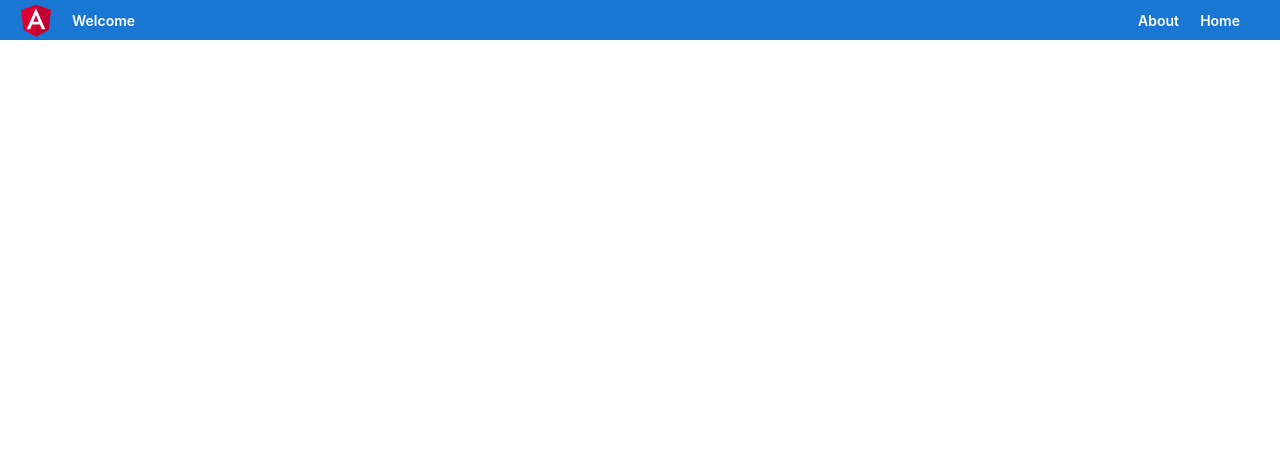
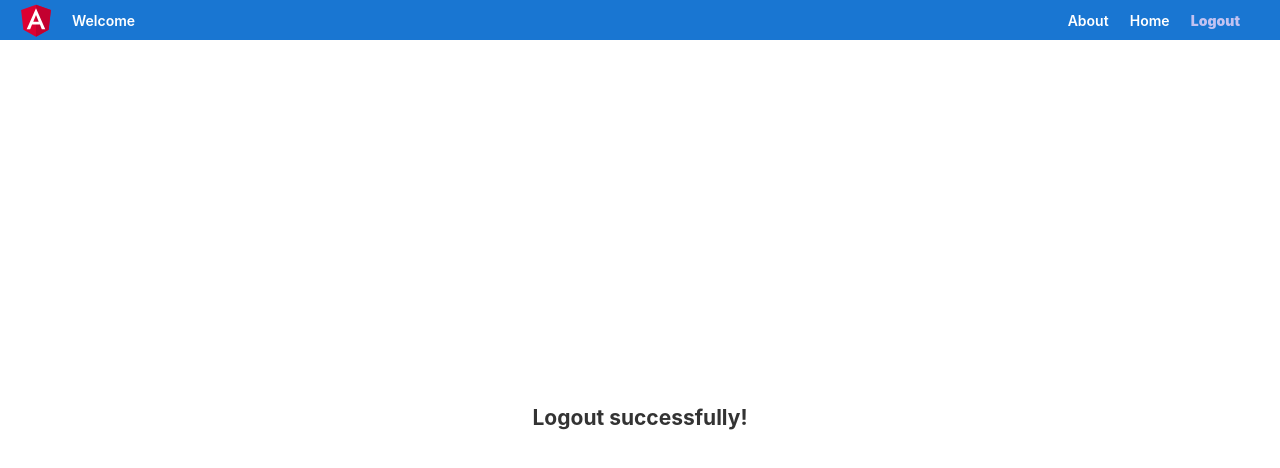
Before and after one commit to gayathrinp2020/quizangular, an Angular app: page /logout in a window 1280 px wide. Before the commit this address led to /. Shown: the top 468 px of the page. Built offline with nearby package versions, Linux system fonts and the light colour scheme.

Commit message:
JWT tokens

```diff
--- a/src/app/app-routing.module.ts
+++ b/src/app/app-routing.module.ts
@@ -7,6 +7,8 @@ import { AboutComponent } from './about/about.component';
 import { PythonComponent } from './python/python.component';
 import { JavascriptComponent } from './javascript/javascript.component';
 import { RectjsComponent } from './rectjs/rectjs.component';
+import { LogoutComponent } from './logout/logout.component';
+import { AuthGuard } from './auth.guard';
 const routes: Routes = [
   { path: '', redirectTo: '/login', pathMatch: 'full' },
   {
@@ -18,10 +20,12 @@ const routes: Routes = [
       { path: 'javascript', component: JavascriptComponent },
       { path: 'rectjs', component: RectjsComponent },
     ],
+    canActivate: [AuthGuard],
   },
   { path: 'registration', component: RegistrationComponent },
   { path: 'login', component: LoginComponent },
   { path: 'about', component: AboutComponent },
+  { path: 'logout', component: LogoutComponent },
 ];
 
 @NgModule({
--- a/src/app/app.component.html
+++ b/src/app/app.component.html
@@ -8,5 +8,9 @@
     &nbsp;&nbsp;&nbsp;&nbsp;&nbsp;&nbsp;
     <a class="about" routerLink="/login" routerLinkActive="active" [routerLinkActiveOptions]="{ exact: true }"
         target="_self">Home</a>
+    &nbsp;&nbsp;&nbsp;&nbsp;&nbsp;&nbsp;
+    <a class="about" routerLink="/logout" routerLinkActive="active" [routerLinkActiveOptions]="{ exact: true }"
+        target="_self">Logout</a>
+
 </div>
 <router-outlet></router-outlet>
--- a/src/app/app.module.ts
+++ b/src/app/app.module.ts
@@ -15,6 +15,8 @@ import { PythonComponent } from './python/python.component';
 import { JavascriptComponent } from './javascript/javascript.component';
 import { RectjsComponent } from './rectjs/rectjs.component';
 import { QuizdbComponent } from './quizdb/quizdb.component';
+import { LogoutComponent } from './logout/logout.component';
+import { AuthGuard } from './auth.guard';
 
 @NgModule({
   declarations: [
@@ -28,6 +30,7 @@ import { QuizdbComponent } from './quizdb/quizdb.component';
     JavascriptComponent,
     RectjsComponent,
     QuizdbComponent,
+    LogoutComponent,
   ],
   imports: [
     BrowserModule,
@@ -36,7 +39,7 @@ import { QuizdbComponent } from './quizdb/quizdb.component';
     AppRoutingModule,
     RouterModule,
   ],
-  providers: [],
+  providers: [AuthGuard],
   bootstrap: [AppComponent],
 })
 export class AppModule {}
--- /dev/null
+++ b/src/app/auth.guard.ts
@@ -0,0 +1,20 @@
+import { Injectable } from '@angular/core';
+import { CanActivate, Router } from '@angular/router';
+
+@Injectable({
+  providedIn: 'root',
+})
+export class AuthGuard implements CanActivate {
+  constructor(private router: Router) {}
+
+  canActivate(): boolean {
+    const isAuthenticated = localStorage.getItem('token') !== null;
+
+    if (isAuthenticated) {
+      return true;
+    } else {
+      this.router.navigate(['/login']);
+      return false;
+    }
+  }
+}
--- a/src/app/javascript/javascript.component.ts
+++ b/src/app/javascript/javascript.component.ts
@@ -33,7 +33,6 @@ export class JavascriptComponent implements OnInit {
 
   ngOnInit() {
     this.selectedTab = this.tabs[0];
-    console.log(this.selectedTab.quizTopic);
   }
 
   selectTab(tab: Tab) {
--- a/src/app/login/login.component.ts
+++ b/src/app/login/login.component.ts
@@ -21,15 +21,13 @@ export class LoginComponent {
 
     this.http.post('http://localhost:3000/api/login', loginData).subscribe(
       (response: any) => {
-        console.log('Login successful:', response);
-        const token = uuidv4();
-        localStorage.setItem('userToken', token);
-        localStorage.setItem('username', this.username);
+        console.log(response);
+        localStorage.setItem('token', response.token);
         window.open('/quizpage', '_self');
       },
       // Handle login error
       (error: any) => {
-        console.error('Login error:', error);
+        // console.error('Login error:', error);
         alert('Not a Registered user');
       }
     );
--- /dev/null
+++ b/src/app/logout/logout.component.css
@@ -0,0 +1,7 @@
+.logout{
+    display: flex;
+    align-items: center;
+    justify-content: center;
+    width: 100%;
+    height: 100vh;
+}
--- /dev/null
+++ b/src/app/logout/logout.component.html
@@ -0,0 +1 @@
+<h2 class="logout">Logout successfully!</h2>
--- /dev/null
+++ b/src/app/logout/logout.component.ts
@@ -0,0 +1,15 @@
+import { Component, OnInit } from '@angular/core';
+import { Router } from '@angular/router';
+
+@Component({
+  selector: 'app-logout',
+  templateUrl: './logout.component.html',
+  styleUrls: ['./logout.component.css'],
+})
+export class LogoutComponent implements OnInit {
+  constructor(private router: Router) {}
+  ngOnInit(): void {
+    localStorage.clear();
+    this.router.navigate(['/logout']);
+  }
+}
--- a/src/app/python/python.component.ts
+++ b/src/app/python/python.component.ts
@@ -38,7 +38,6 @@ export class PythonComponent implements OnInit {
 
   ngOnInit() {
     this.selectedTab = this.tabs[0];
-    console.log(this.selectedTab.quizTopic);
   }
 
   selectTab(tab: Tab) {
--- a/src/app/quizdb/quizdb.component.ts
+++ b/src/app/quizdb/quizdb.component.ts
@@ -43,8 +43,6 @@ export class QuizdbComponent implements OnInit, OnChanges {
 
   ngOnInit(): void {
     const username = localStorage.getItem('username');
-    console.log(username);
-    console.log(this.quizTopic);
     this.fetchQuizQuestions();
   }
 
@@ -60,11 +58,19 @@ export class QuizdbComponent implements OnInit, OnChanges {
     this.score = 0;
     this.showAlert = false;
     this.selectedAnswers = [];
+    const token = localStorage.getItem('token');
+    console.log(token);
+    const headers = { Authorization: `${token}` };
+    console.log(headers);
     this.http
-      .get<any>(`http://localhost:3000/api/quiz?topic=${this.quizTopic}`)
+      .get<any>(`http://localhost:3000/api/quiz?topic=${this.quizTopic}`, {
+        headers,
+      })
       .subscribe((response: any) => {
+        const data = response.data;
+        const decoded = response.decoded;
         // Transform the response data to match the expected format
-        this.questions = response.map((item: any) => {
+        this.questions = data.map((item: any) => {
           return {
             id: item.id,
             question: item.question,
@@ -72,6 +78,7 @@ export class QuizdbComponent implements OnInit, OnChanges {
             answer: '',
           };
         });
+        console.log(response.decoded);
         this.quizFetched = true;
       });
   }
--- a/src/app/rectjs/rectjs.component.ts
+++ b/src/app/rectjs/rectjs.component.ts
@@ -33,7 +33,6 @@ export class RectjsComponent implements OnInit {
 
   ngOnInit() {
     this.selectedTab = this.tabs[0];
-    console.log(this.selectedTab.quizTopic);
   }
 
   selectTab(tab: Tab) {
```
Also changed, not shown: 1 other file (tests, documents, lock files or other folders).
